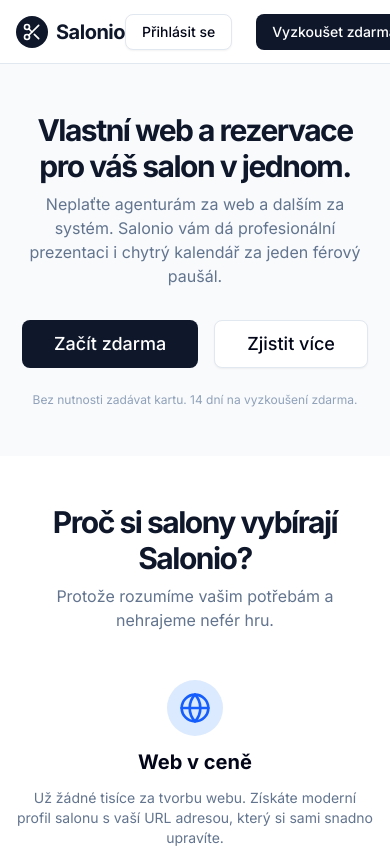
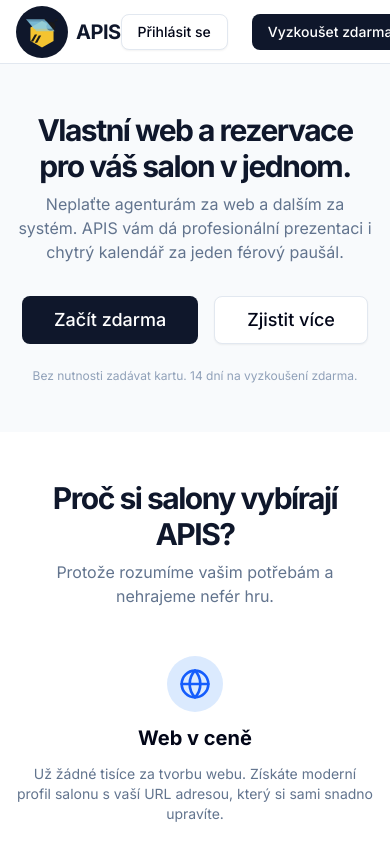
Before and after one commit to ishchuktaras/apis, a Next.js app: page / in a window 390 px wide. Shown: the top 848 px of the page. Built offline with nearby package versions, Linux system fonts and the light colour scheme.

Commit message:
feat: Rebrand aplikace na APIS, přidání nové SVG komponenty loga a aktualizace textů napříč aplikací.

```diff
--- a/app/[slug]/page.tsx
+++ b/app/[slug]/page.tsx
@@ -1,3 +1,5 @@
+// app/[slug]/page.tsx
+
 'use client'
 
 import { useState, useEffect, use } from 'react'
@@ -242,7 +244,7 @@
               </a>
 
               <hr style="margin: 30px 0; border: none; border-top: 1px solid #eee;" />
-              <p style="font-size: 12px; color: #888;">Spravováno systémem Salonio.</p>
+              <p style="font-size: 12px; color: #888;">Spravováno systémem APIS.</p>
             </div>
           `
         })
--- a/app/api/send-email/route.ts
+++ b/app/api/send-email/route.ts
@@ -16,7 +16,7 @@
 
     // Odeslání e-mailu přes Resend
     const data = await resend.emails.send({
-      from: 'Salonio <onboarding@resend.dev>', // Používáme testovací doménu Resend (ve free verzi nutné)
+      from: 'APIS <onboarding@resend.dev>', // Používáme testovací doménu Resend (ve free verzi nutné)
       to: [to], // POZOR: Ve free verzi zde musí být TVŮJ email (na který jsi se registroval na Resend.com)
       subject: subject,
       html: html,
--- a/app/dashboard/layout.tsx
+++ b/app/dashboard/layout.tsx
@@ -71,7 +71,7 @@
 
             <div className="leading-tight">
               <h1 className="font-bold text-slate-800 truncate w-32">
-                {salonName || 'Salonio'}
+                {salonName || 'APIS'}
               </h1>
               <span className="text-[10px] uppercase font-bold text-slate-400 tracking-wider">
                 Admin Panel
--- a/app/dashboard/page.tsx
+++ b/app/dashboard/page.tsx
@@ -176,7 +176,7 @@
             <div>
               <h3 className="font-semibold text-lg text-slate-900">Váš web je online! 🚀</h3>
               <p className="text-slate-600 text-sm">
-                Klienti se mohou objednávat na adrese: <span className="font-mono bg-white px-1 py-0.5 rounded border">salonio.cz/{salonSlug}</span>
+                Klienti se mohou objednávat na adrese: <span className="font-mono bg-white px-1 py-0.5 rounded border">APIS.cz/{salonSlug}</span>
               </p>
             </div>
             <Link href={`/${salonSlug}`} target="_blank">
--- a/app/dashboard/settings/page.tsx
+++ b/app/dashboard/settings/page.tsx
@@ -281,7 +281,7 @@
             </div>
             <div className="grid md:grid-cols-2 gap-4">
               <div className="space-y-2"><Label>Název Salonu</Label><Input className="pl-3" placeholder="Např. Kadeřnictví Jana" value={profile.salon_name} onChange={e => setProfile({...profile, salon_name: e.target.value})} required /></div>
-              <div className="space-y-2"><Label>Webová adresa (URL)</Label><Input className="pl-3" placeholder="kadernictvi-jana" value={profile.slug} onChange={e => setProfile({...profile, slug: e.target.value})} required /><p className="text-xs text-slate-500">Adresa: salonio.cz/<strong>{profile.slug}</strong></p></div>
+              <div className="space-y-2"><Label>Webová adresa (URL)</Label><Input className="pl-3" placeholder="kadernictvi-jana" value={profile.slug} onChange={e => setProfile({...profile, slug: e.target.value})} required /><p className="text-xs text-slate-500">Adresa: APIS.cz/<strong>{profile.slug}</strong></p></div>
             </div>
             <div className="grid md:grid-cols-2 gap-4">
               <div className="space-y-2"><Label>Telefon</Label><Input className="pl-3" placeholder="+420 123 456 789" value={profile.phone} onChange={e => setProfile({...profile, phone: e.target.value})} /></div>
--- a/app/layout.tsx
+++ b/app/layout.tsx
@@ -1,3 +1,5 @@
+// app/layout.tsx
+
 import type { Metadata } from "next";
 import { Inter } from "next/font/google";
 import "./globals.css";
@@ -6,7 +8,7 @@
 const inter = Inter({ subsets: ["latin"] });
 
 export const metadata: Metadata = {
-  title: "Salonio - SaaS pro Beauty Salony",
+  title: "APIS - SaaS pro Beauty Salony",
   description: "Moderní rezervační systém pro kadeřnictví a kosmetiku.",
 };
 
--- a/app/login/page.tsx
+++ b/app/login/page.tsx
@@ -115,7 +115,7 @@
         <div className="flex h-10 w-10 items-center justify-center rounded-full bg-slate-900 text-white">
           <Scissors className="h-5 w-5" />
         </div>
-        Salonio
+        APIS
       </div>
 
       {/* --- OBRAZOVKA: RESET HESLA --- */}
@@ -207,7 +207,7 @@
           <Card>
             <CardHeader>
               <CardTitle>Nový účet</CardTitle>
-              <CardDescription>Začněte používat Salonio zdarma.</CardDescription>
+              <CardDescription>Začněte používat APIS zdarma.</CardDescription>
             </CardHeader>
             <CardContent>
               <form onSubmit={handleSignUp} className="space-y-4">
--- a/app/page.tsx
+++ b/app/page.tsx
@@ -1,6 +1,9 @@
+// app/page.tsx
+
 import Link from 'next/link'
 import { Button } from "@/components/ui/button"
 import { Check, Scissors, Calendar, Globe, ShieldCheck, Heart, Zap } from 'lucide-react'
+import { LogoIcon } from '@/components/logo'
 
 export default function LandingPage() {
   return (
@@ -10,9 +13,9 @@
       <header className="px-4 lg:px-6 h-16 flex items-center border-b bg-white sticky top-0 z-50">
         <Link className="flex items-center justify-center gap-2" href="#">
           <div className="bg-slate-900 text-white p-1.5 rounded-full">
-            <Scissors className="h-5 w-5" />
+            <LogoIcon className="h-10 w-auto" />
           </div>
-          <span className="font-bold text-xl tracking-tight text-slate-900">Salonio</span>
+          <span className="font-bold text-xl tracking-tight text-slate-900 uppercase">APIS</span>
         </Link>
         <nav className="ml-auto flex gap-4 sm:gap-6 items-center">
           <Link className="text-sm font-medium hover:underline underline-offset-4 hidden sm:block" href="#funkce">
@@ -42,7 +45,7 @@
                   pro váš salon v jednom.
                 </h1>
                 <p className="mx-auto max-w-[700px] text-slate-500 md:text-xl dark:text-slate-400">
-                  Neplaťte agenturám za web a dalším za systém. Salonio vám dá profesionální prezentaci i chytrý kalendář za jeden férový paušál.
+                  Neplaťte agenturám za web a dalším za systém. APIS vám dá profesionální prezentaci i chytrý kalendář za jeden férový paušál.
                 </p>
               </div>
               <div className="space-x-4 pt-4">
@@ -68,7 +71,7 @@
         <section id="funkce" className="w-full py-12 md:py-24 lg:py-32 bg-white">
           <div className="container px-4 md:px-6 mx-auto">
             <div className="text-center mb-12">
-              <h2 className="text-3xl font-bold tracking-tighter sm:text-4xl text-slate-900">Proč si salony vybírají Salonio?</h2>
+              <h2 className="text-3xl font-bold tracking-tighter sm:text-4xl text-slate-900">Proč si salony vybírají APIS?</h2>
               <p className="text-slate-500 mt-2">Protože rozumíme vašim potřebám a nehrajeme nefér hru.</p>
             </div>
             <div className="grid gap-10 sm:grid-cols-2 lg:grid-cols-4">
@@ -208,7 +211,7 @@
             </p>
             <Link href="/login">
               <Button size="lg" className="bg-yellow-400 text-yellow-900 hover:bg-yellow-500 h-14 px-10 text-xl font-bold">
-                Vyzkoušet Salonio zdarma
+                Vyzkoušet APIS zdarma
               </Button>
             </Link>
           </div>
@@ -219,7 +222,7 @@
       {/* --- FOOTER --- */}
       <footer className="flex flex-col gap-2 sm:flex-row py-6 w-full shrink-0 items-center px-4 md:px-6 border-t">
         <p className="text-xs text-slate-500">
-          &copy; 2024 Salonio (Wellio SaaS). Všechna práva vyhrazena.
+          &copy; 2024 APIS (APIS SaaS). Všechna práva vyhrazena.
         </p>
         <nav className="sm:ml-auto flex gap-4 sm:gap-6">
           <Link className="text-xs hover:underline underline-offset-4 text-slate-500" href="#">
--- /dev/null
+++ b/components/logo.tsx
@@ -0,0 +1,63 @@
+// components/logo.tsx
+import React from "react";
+
+export const LogoIcon = ({ className = "h-8 w-auto" }: { className?: string }) => {
+  return (
+    // SVG kód geometrické včely
+    <svg
+      xmlns="http://www.w3.org/2000/svg"
+      viewBox="0 0 500 500"
+      className={className}
+      fill="none"
+      aria-hidden="true" // Ikona je dekorativní, název přečte čtečka z textu vedle
+    >
+      {/* Tělo (Hexagon) - Medová žlutá #F4C430 */}
+      <path
+        d="M250 445L105.7 361.7V195L250 111.7L394.3 195V361.7L250 445Z"
+        fill="#F4C430"
+      />
+      {/* Pruhy - Černá #1A1A1A */}
+      <path d="M140 370L190 280H160L110 370H140Z" fill="#1A1A1A" />
+      <path d="M190 385L240 295H210L160 385H190Z" fill="#1A1A1A" />
+      {/* Hlava a tykadla - Černá #1A1A1A */}
+      <circle cx="360" cy="180" r="55" fill="#1A1A1A" />
+      <path
+        d="M390 140L430 100"
+        stroke="#1A1A1A"
+        strokeWidth="12"
+        strokeLinecap="round"
+      />
+      <circle cx="430" cy="100" r="15" fill="#1A1A1A" />
+      <path
+        d="M330 140L290 100"
+        stroke="#1A1A1A"
+        strokeWidth="12"
+        strokeLinecap="round"
+      />
+      <circle cx="290" cy="100" r="15" fill="#1A1A1A" />
+      {/* Křídla - Nebeská modrá #87CEEB s průhledností */}
+      <path
+        d="M150 210L50 90H280L380 210H150Z"
+        fill="#87CEEB"
+        fillOpacity="0.7"
+      />
+      <path
+        d="M180 240L80 120H310L410 240H180Z"
+        fill="#87CEEB"
+        fillOpacity="0.6"
+      />
+    </svg>
+  );
+};
+
+// Hlavní komponenta Loga i s názvem (volitelné použití)
+export const Logo = ({ className = "h-10" }: { className?: string }) => {
+  return (
+    <div className={`flex items-center gap-2 ${className}`}>
+      <LogoIcon className="h-full w-auto" />
+      <span className="font-bold text-xl tracking-tight text-slate-900">
+        APIS
+      </span>
+    </div>
+  );
+};
```
Also changed, not shown: app/booking/[id]/cancel/page.tsx (+79 -32 lines), 1 other file (tests, documents, lock files or other folders).
